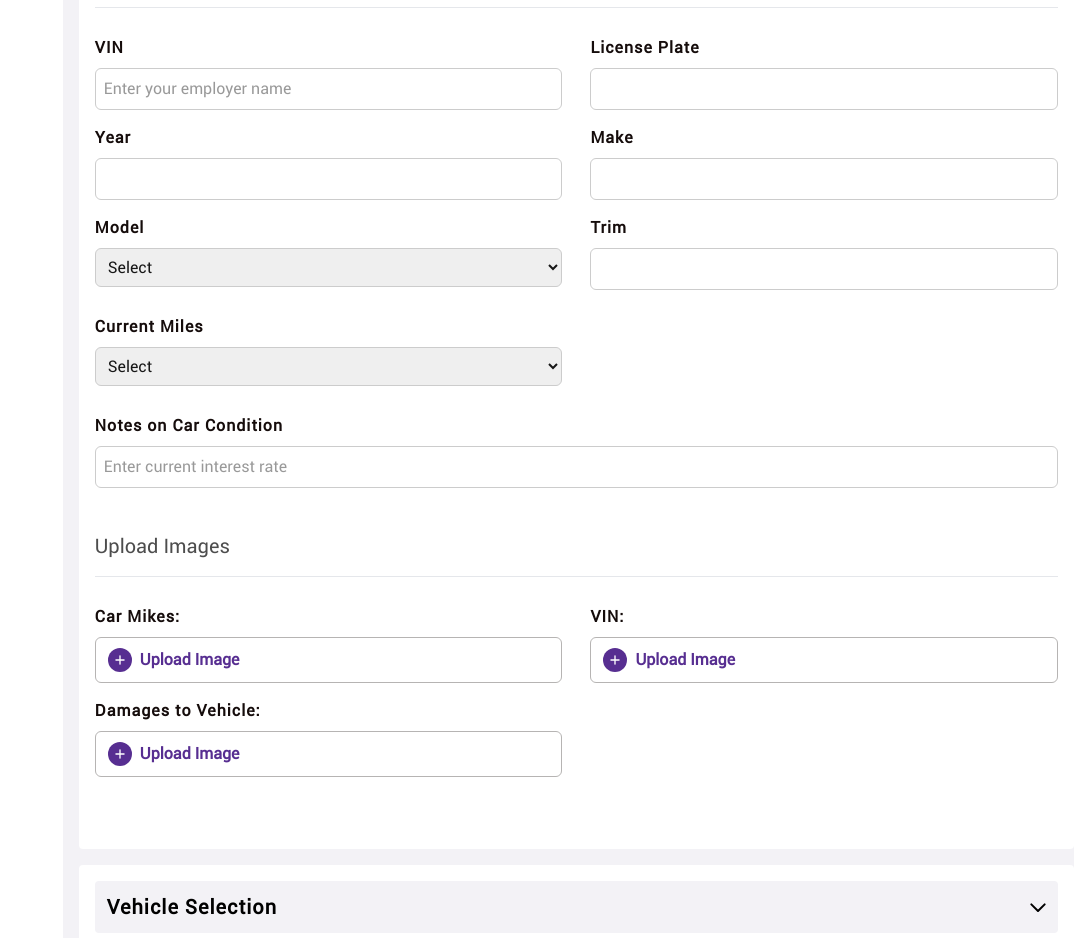
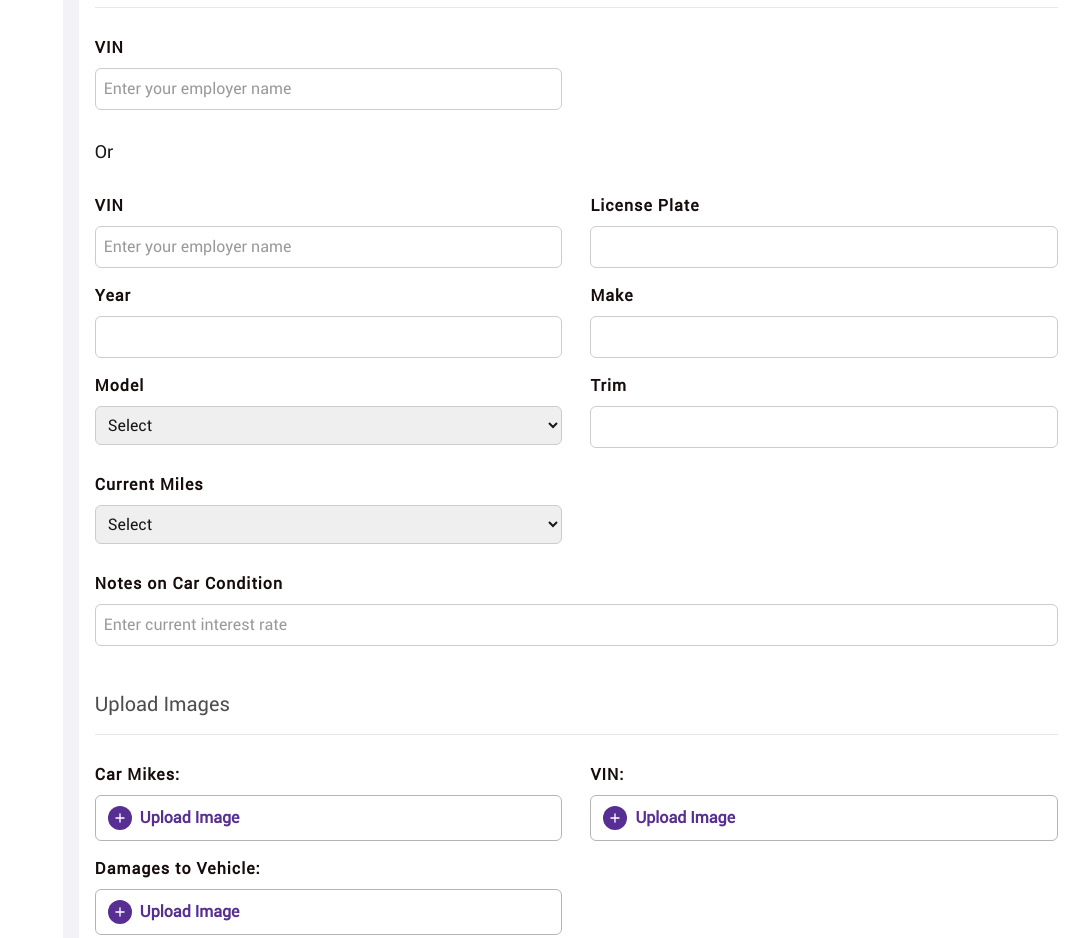
Before and after one commit to ShubhamSurve1832/dash, a Next.js app: page /personal in a window 1280 px wide. Shown: the part 3980-4918 px from the top of the page, without its empty margins (206-1280 px from the left). Built offline with nearby package versions, Linux system fonts and the light colour scheme.

Commit message:
added auto loan

```diff
--- a/src/app/personal/PersonalComponents/AutoLoanTab.jsx
+++ b/src/app/personal/PersonalComponents/AutoLoanTab.jsx
@@ -11,7 +11,7 @@ const AutoLoanTab = () => {
     const [initialValues, setInitialValues] = useState(autoLoanVals);
 
     useEffect(() => {
-        setInitialValues({ requestedMonthlyPayment: "", requestedDownPayment: "", interestRate: "", loanTermMonths: "",  remainingLoanBalance: "$ 6,040", monthlyPayment: "$ 300 ", remainingNumberOfPayments: "26", currentInterestRate: "7", vin: "", licensePlate: "", year: "", make: "", model: "", trim: "", currentMiles: "", notesOnCarCondition: "",carMikes:"", uploadVIN:"",uploadDamages:""})
+        setInitialValues({ requestedMonthlyPayment: "", requestedDownPayment: "", interestRate: "", loanTermMonths: "", remainingLoanBalance: "$ 6,040", monthlyPayment: "$ 300 ", remainingNumberOfPayments: "26", currentInterestRate: "7", vin: "", licensePlate: "", year: "", make: "", model: "", trim: "", currentMiles: "", notesOnCarCondition: "", carMikes: "", uploadVIN: "", uploadDamages: "" })
     }, [])
 
     return (
@@ -59,6 +59,12 @@ const AutoLoanTab = () => {
                                         <h3 className='text-[#000000B2] font-medium text-xl pb-4 border-b'>Trade-in Vehicle</h3>
                                         <div className='grid grid-cols-2 gap-7 gap-y-4 my-7'>
                                             <FormikForm.Input name="vin" placeholder='Enter your employer name' label='VIN' styles='placeholder-[#00000066]  placeholder-sm' />
+                                        </div>
+                                        <div>
+                                            <p className='text-lg'>Or</p>
+                                        </div>
+                                        <div className='grid grid-cols-2 gap-7 gap-y-4 my-7'>
+                                            <FormikForm.Input name="vin" placeholder='Enter your employer name' label='VIN' styles='placeholder-[#00000066]  placeholder-sm' />
                                             <FormikForm.Input name="licensePlate" placeholder='' label='License Plate' styles='placeholder-[#00000066]  placeholder-sm' />
                                             <FormikForm.Input name="year" placeholder='' label='Year' styles='placeholder-[#00000066]  placeholder-sm' />
                                             <FormikForm.Input name="make" placeholder='' label='Make' styles='placeholder-[#00000066]  placeholder-sm' />
```
